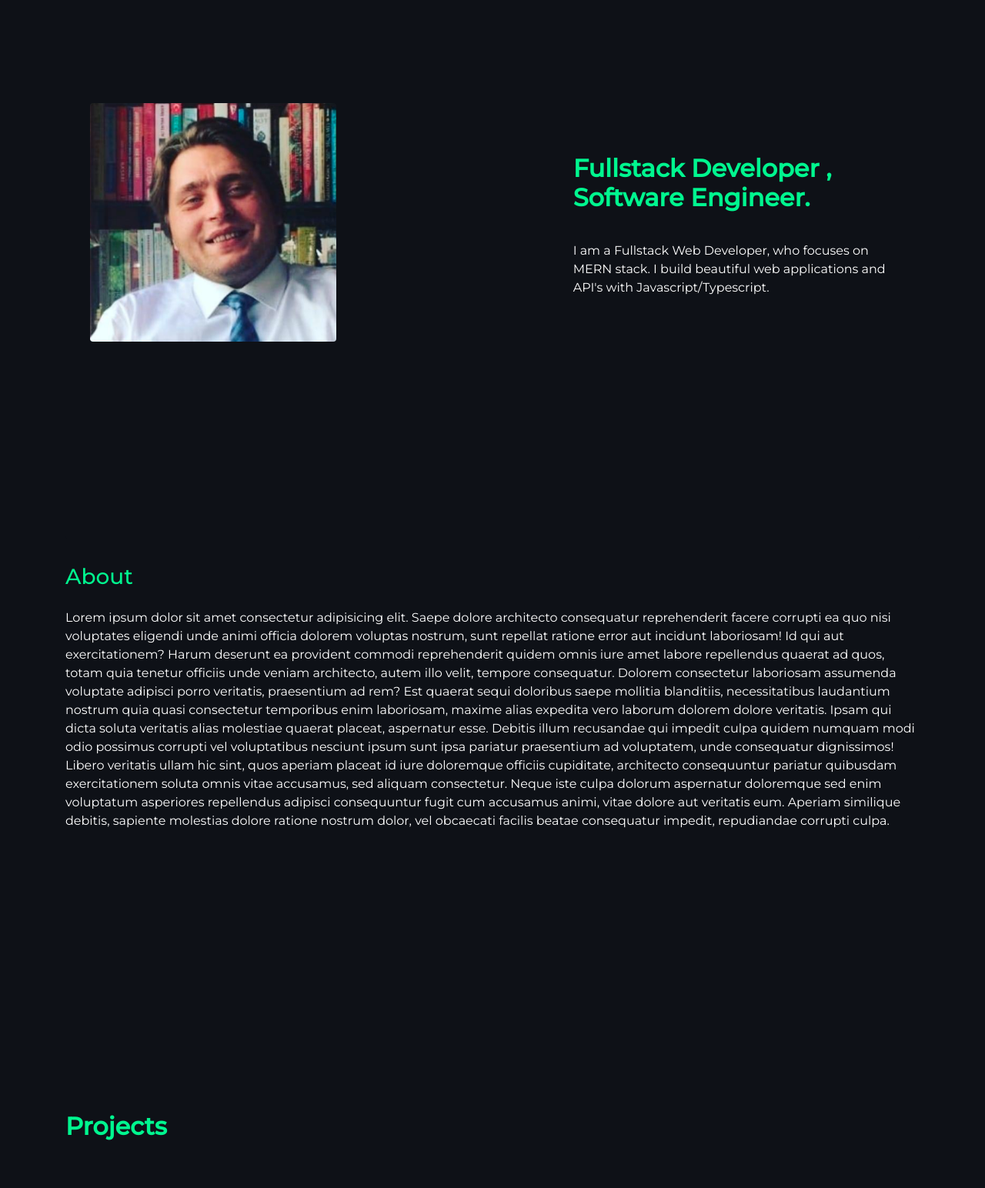
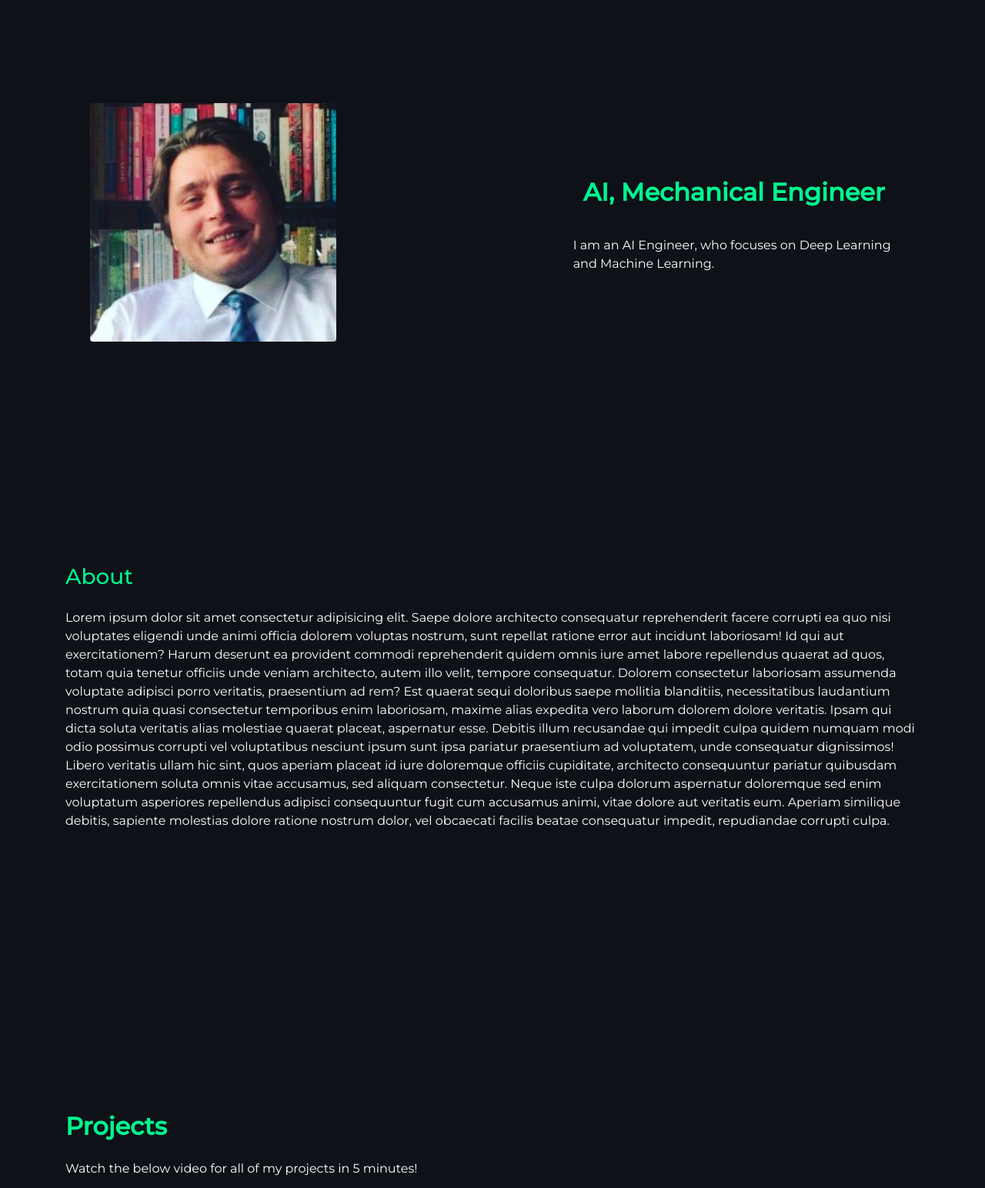
Before and after one commit to aktumut/Strive_School, a Flask app: template Full_Stack_Deep_Learning_(Module_8)/Flask_(Day_3)/templates/views/home.html in a window 1280 px wide. Shown: the part 197-1741 px from the top of the page at 77% size. Run offline with Flask 2, Linux system fonts and the light colour scheme; the template is opened without the code that fills it, so the values that code supplies are empty; some libraries are stand-ins or nearby versions.

Commit message:
party hard

```diff
--- a/Full_Stack_Deep_Learning_(Module_8)/Flask_(Day_3)/constants/items.py
+++ b/Full_Stack_Deep_Learning_(Module_8)/Flask_(Day_3)/constants/items.py
@@ -12,7 +12,15 @@ SOCIAL_LINKS = [{
     "icon":"""<svg xmlns="http://www.w3.org/2000/svg" width="16" height="16" fill="currentColor" class="bi bi-github" viewBox="0 0 16 16">
   <path d="M8 0C3.58 0 0 3.58 0 8c0 3.54 2.29 6.53 5.47 7.59.4.07.55-.17.55-.38 0-.19-.01-.82-.01-1.49-2.01.37-2.53-.49-2.69-.94-.09-.23-.48-.94-.82-1.13-.28-.15-.68-.52-.01-.53.63-.01 1.08.58 1.23.82.72 1.21 1.87.87 2.33.66.07-.52.28-.87.51-1.07-1.78-.2-3.64-.89-3.64-3.95 0-.87.31-1.59.82-2.15-.08-.2-.36-1.02.08-2.12 0 0 .67-.21 2.2.82.64-.18 1.32-.27 2-.27.68 0 1.36.09 2 .27 1.53-1.04 2.2-.82 2.2-.82.44 1.1.16 1.92.08 2.12.51.56.82 1.27.82 2.15 0 3.07-1.87 3.75-3.65 3.95.29.25.54.73.54 1.48 0 1.07-.01 1.93-.01 2.2 0 .21.15.46.55.38A8.012 8.012 0 0 0 16 8c0-4.42-3.58-8-8-8z"/>
 </svg>"""
-}]
+},{
+    "name":"GitHub",
+    "link":"https://github.com/aktumut",
+    "icon":"""<svg xmlns="http://www.w3.org/2000/svg" width="16" height="16" fill="currentColor" class="bi bi-github" viewBox="0 0 16 16">
+  <path d="M8 0C3.58 0 0 3.58 0 8c0 3.54 2.29 6.53 5.47 7.59.4.07.55-.17.55-.38 0-.19-.01-.82-.01-1.49-2.01.37-2.53-.49-2.69-.94-.09-.23-.48-.94-.82-1.13-.28-.15-.68-.52-.01-.53.63-.01 1.08.58 1.23.82.72 1.21 1.87.87 2.33.66.07-.52.28-.87.51-1.07-1.78-.2-3.64-.89-3.64-3.95 0-.87.31-1.59.82-2.15-.08-.2-.36-1.02.08-2.12 0 0 .67-.21 2.2.82.64-.18 1.32-.27 2-.27.68 0 1.36.09 2 .27 1.53-1.04 2.2-.82 2.2-.82.44 1.1.16 1.92.08 2.12.51.56.82 1.27.82 2.15 0 3.07-1.87 3.75-3.65 3.95.29.25.54.73.54 1.48 0 1.07-.01 1.93-.01 2.2 0 .21.15.46.55.38A8.012 8.012 0 0 0 16 8c0-4.42-3.58-8-8-8z"/>
+</svg>"""
+}
+
+]
 
 MY_PROJECTS = [
     {
@@ -20,7 +28,8 @@ MY_PROJECTS = [
         "description":"This project is one of the Build week series of Strive school master camp of Ai and Data science. The aim of this project is to scrap & analyze the data of the best 1000 books of the decade 2000's from the web.",
         "cover":"https://mglibrary.org/sites/default/files/migrated/goodreads%20logo.png",
         "liveLink":"https://github.com/aktumut/Data_Analysis_Goodreads/blob/main/EDA_and_Visualization.ipynb",
-        "githubLink":"https://github.com/aktumut/Data_Analysis_Goodreads"
+        "githubLink":"https://github.com/aktumut/Data_Analysis_Goodreads",
+        'youtubelink': "https://www.youtube.com/watch?v=4Nnb6dgaZYA"
 
     },
      {
@@ -28,18 +37,20 @@ MY_PROJECTS = [
         "description":"Project B description",
         "cover":"http://placehold.it/300x300",
         "liveLink":"https://github.com",
-        "githubLink":"https://github.com"
+        "githubLink":"https://github.com",
+        'youtubelink':"https://www.youtube.com/watch?v=4Nnb6dgaZYA"
     },
     {
         "title":"Project C",
         "description":"Project C description",
         "cover":"http://placehold.it/300x300",
         "liveLink":"https://github.com",
-        "githubLink":"https://github.com"
+        "githubLink":"https://github.com",
+        'youtubelink':"https://www.youtube.com/watch?v=4Nnb6dgaZYA"
     }
 ]
 
-MENU_ITEMS= [{"label":"About","link":"#about"},{"label":"Projects","link":"#projects"},{"label":"Dashboard","link":"/dashboard"}]
+MENU_ITEMS= [{"label":"About","link":"#about"},{"label":"Projects","link":"#projects"},{"label":"Dashboard","link":"/dashboard"},{"label":"Blog","link":"/Blog"}]
 
 
 DASHBOARD_MENU= [
--- a/Full_Stack_Deep_Learning_(Module_8)/Flask_(Day_3)/main.py
+++ b/Full_Stack_Deep_Learning_(Module_8)/Flask_(Day_3)/main.py
@@ -1,3 +1,5 @@
+
+
 from flask import Flask,render_template,request,redirect,url_for,send_from_directory
 from constants.items import *
 import os
@@ -9,7 +11,8 @@ app.config["UPLOAD_FOLDER"]="files"
 
 @app.route("/")
 def index():
-    return render_template('/views/home.html',APP_NAME=APP_NAME,MENU_ITEMS=MENU_ITEMS,SOCIAL_LINKS=SOCIAL_LINKS,MY_PROJECTS=MY_PROJECTS)
+    projects = read_db()
+    return render_template('/views/home.html',APP_NAME=APP_NAME,MENU_ITEMS=MENU_ITEMS,SOCIAL_LINKS=SOCIAL_LINKS,MY_PROJECTS=projects)
 
 @app.route("/dashboard")
 def dashboard():
@@ -56,7 +59,8 @@ def new_project():
         cover = request.form.get("cover")
         githubLink = request.form.get("githubLink")
         liveLink = request.form.get("liveLink")
-        write_project(title,description,cover,githubLink,liveLink)
+        youtubelink = request.form.get("youtubelink")
+        write_project(title,description,cover,githubLink,liveLink,youtubelink)
         return redirect(url_for("projects"))
     else:
         # display form for adding project
--- a/Full_Stack_Deep_Learning_(Module_8)/Flask_(Day_3)/templates/components/jumbotron/jumbotron.html
+++ b/Full_Stack_Deep_Learning_(Module_8)/Flask_(Day_3)/templates/components/jumbotron/jumbotron.html
@@ -16,10 +16,10 @@
       </div>
       <div class="col col-sm-12 col-md-5 d-flex flex-column align-items-center justify-content-center">
          <h1>
-           Fullstack Developer , Software Engineer.
+           AI, Mechanical Engineer
          </h1>
          <p class="home-description">
-           I am a Fullstack Web Developer, who focuses on MERN stack. I build beautiful web applications and API's with Javascript/Typescript.
+           I am an AI Engineer, who focuses on Deep Learning and Machine Learning.
          </p>
 
 
--- a/Full_Stack_Deep_Learning_(Module_8)/Flask_(Day_3)/templates/components/projects/index.html
+++ b/Full_Stack_Deep_Learning_(Module_8)/Flask_(Day_3)/templates/components/projects/index.html
@@ -3,14 +3,19 @@
 
 <div id="projects" class="projects-container">
     <h1 class="mt-4 mb-4">Projects</h1>
-<div class="row row-cols-1 row-cols-md-4 g-4">
+    <p>Watch the below video for all of my projects in 5 minutes!</p>
 
-  <div class='col'>
+    <iframe width="840" height="472" src="https://www.youtube.com/embed/KCZXDI_qRDY" title="YouTube video player" frameborder="0" allow="accelerometer; autoplay; clipboard-write; encrypted-media; gyroscope; picture-in-picture" allowfullscreen></iframe>
+    <h3 class="mt-4 mb-4">Here you can find every of my AI projects with GitHub, screaming links, and YouTube videos!</h3>
+    <p> </p>
+<div class="row  g-4">
+
+
 
     {%for project in projects%}
     {{ SingleProjectComponent(project)}}
     {%endfor%}
 
-  </div>
+
 </div>
 {%endmacro%}
--- a/Full_Stack_Deep_Learning_(Module_8)/Flask_(Day_3)/templates/components/projects/single.html
+++ b/Full_Stack_Deep_Learning_(Module_8)/Flask_(Day_3)/templates/components/projects/single.html
@@ -1,25 +1,41 @@
 {%macro SingleProjectComponent(project)%}
-<div class="col h-20">
-    <div class="card">
-      <img src="{{project['cover']}}" class="card-img-top project-cover" alt="...">
-      <div class="card-body">
-        <h5 class="card-title">{{project['title']}}</h5>
-        <p class="card-text">{{project['description']}}</p>
+<div class="col col-12 h-100" >
+
+  <div class="card mb-3">
+    <div class="row g-0">
+      <div class="col-md-4">
+        <img src="{{project[3]}}" class="img-fluid rounded-start" alt="...">
       </div>
-      <div class="card-footer d-flex justify-content-end">
+      <div class="col-md-4 d-flex flex-column">
 
-          <a href="{{project['liveLink']}}">
+          <!-- <h5 class="card-title">{{project['title']}}</h5> -->
+          <h5 class="card-title">{{project[1]}}</h5>
+
+          <p class="card-text">{{project[2]}}</p>
+          <p class="card-text"><small class="text-muted">Last updated 3 mins ago</small></p>
+        <div class="card-footer d-flex justify-content-end">
+          <a href="{{project[5]}}">
             <svg xmlns="http://www.w3.org/2000/svg" width="16" height="16" fill="currentColor" class="bi bi-link-45deg" viewBox="0 0 16 16">
                 <path d="M4.715 6.542 3.343 7.914a3 3 0 1 0 4.243 4.243l1.828-1.829A3 3 0 0 0 8.586 5.5L8 6.086a1.002 1.002 0 0 0-.154.199 2 2 0 0 1 .861 3.337L6.88 11.45a2 2 0 1 1-2.83-2.83l.793-.792a4.018 4.018 0 0 1-.128-1.287z"/>
                 <path d="M6.586 4.672A3 3 0 0 0 7.414 9.5l.775-.776a2 2 0 0 1-.896-3.346L9.12 3.55a2 2 0 1 1 2.83 2.83l-.793.792c.112.42.155.855.128 1.287l1.372-1.372a3 3 0 1 0-4.243-4.243L6.586 4.672z"/>
               </svg>
         </a>
-        <a href="{{project['githubLink']}}">
-            <svg xmlns="http://www.w3.org/2000/svg" width="16" height="16" fill="currentColor" class="bi bi-github" viewBox="0 0 16 16">
-                <path d="M8 0C3.58 0 0 3.58 0 8c0 3.54 2.29 6.53 5.47 7.59.4.07.55-.17.55-.38 0-.19-.01-.82-.01-1.49-2.01.37-2.53-.49-2.69-.94-.09-.23-.48-.94-.82-1.13-.28-.15-.68-.52-.01-.53.63-.01 1.08.58 1.23.82.72 1.21 1.87.87 2.33.66.07-.52.28-.87.51-1.07-1.78-.2-3.64-.89-3.64-3.95 0-.87.31-1.59.82-2.15-.08-.2-.36-1.02.08-2.12 0 0 .67-.21 2.2.82.64-.18 1.32-.27 2-.27.68 0 1.36.09 2 .27 1.53-1.04 2.2-.82 2.2-.82.44 1.1.16 1.92.08 2.12.51.56.82 1.27.82 2.15 0 3.07-1.87 3.75-3.65 3.95.29.25.54.73.54 1.48 0 1.07-.01 1.93-.01 2.2 0 .21.15.46.55.38A8.012 8.012 0 0 0 16 8c0-4.42-3.58-8-8-8z"/>
-             </svg>
+          <a href="{{project[4]}}">
+              <svg xmlns="http://www.w3.org/2000/svg" width="16" height="16" fill="currentColor" class="bi bi-github" viewBox="0 0 16 16">
+                  <path d="M8 0C3.58 0 0 3.58 0 8c0 3.54 2.29 6.53 5.47 7.59.4.07.55-.17.55-.38 0-.19-.01-.82-.01-1.49-2.01.37-2.53-.49-2.69-.94-.09-.23-.48-.94-.82-1.13-.28-.15-.68-.52-.01-.53.63-.01 1.08.58 1.23.82.72 1.21 1.87.87 2.33.66.07-.52.28-.87.51-1.07-1.78-.2-3.64-.89-3.64-3.95 0-.87.31-1.59.82-2.15-.08-.2-.36-1.02.08-2.12 0 0 .67-.21 2.2.82.64-.18 1.32-.27 2-.27.68 0 1.36.09 2 .27 1.53-1.04 2.2-.82 2.2-.82.44 1.1.16 1.92.08 2.12.51.56.82 1.27.82 2.15 0 3.07-1.87 3.75-3.65 3.95.29.25.54.73.54 1.48 0 1.07-.01 1.93-.01 2.2 0 .21.15.46.55.38A8.012 8.012 0 0 0 16 8c0-4.42-3.58-8-8-8z"/>
+              </svg>
         </a>
+        </div>
+
+      </div>
+      <div class="col-md-4">
+        <iframe width="560" height="315" src="{{project[6]}}" title="YouTube video player" frameborder="0" allow="accelerometer; autoplay; clipboard-write; encrypted-media; gyroscope; picture-in-picture" allowfullscreen></iframe>
+
       </div>
     </div>
   </div>
+
+</div>
+
+
 {%endmacro%}
--- a/Full_Stack_Deep_Learning_(Module_8)/Flask_(Day_3)/templates/views/projects/index.html
+++ b/Full_Stack_Deep_Learning_(Module_8)/Flask_(Day_3)/templates/views/projects/index.html
@@ -18,6 +18,8 @@
           <th scope="col">Project Title</th>
           <th scope="col">GitHub Link</th>
           <th scope="col">Live Link</th>
+          <th scope="col">YouTube Link</th>
+
           <th scope="col"></th>
         </tr>
       </thead>
@@ -37,6 +39,9 @@
             {{item[6]}}
           </td>
           <td>
+            {{item[7]}}
+          </td>
+          <td>
            <form method="POST" action="/dashboard/projects/{{item[1]}}">
             <button class="btn btn-danger"  type="submit">DELETE</button>
           </form>
--- a/Full_Stack_Deep_Learning_(Module_8)/Flask_(Day_3)/util/db.csv
+++ b/Full_Stack_Deep_Learning_(Module_8)/Flask_(Day_3)/util/db.csv
@@ -1,2 +1 @@
-col,id,title,description,cover,githubLink,liveLink
-6c5a2e99-5652-4d40-acdc-efb306292914,dsad, asdasdasd,dasdaasd,asdasdasd,sdadasda
+c391b53a-adbc-4080-89c1-ad98008d1415,Data Analysis,  This project is one of the Build week series of Strive school master camp of Ai and Data science. The aim of this project is to scrap & analyze the data of the best 1000 books of the decade 2000's from the web.,https://mglibrary.org/sites/default/files/migrated/goodreads%20logo.png,https://github.com/aktumut/Data_Analysis_Goodreads,https://github.com/aktumut/Data_Analysis_Goodreads/blob/main/EDA_and_Visualization.ipynb,https://www.youtube.com/watch?v=KCZXDI_qRDY&t=1s
```
Also changed, not shown: Full_Stack_Deep_Learning_(Module_8)/Flask_(Day_3)/templates/views/projects/new.html (+8 -0 lines), Full_Stack_Deep_Learning_(Module_8)/Flask_(Day_3)/util/db.py (+6 -8 lines), 1 other file.
